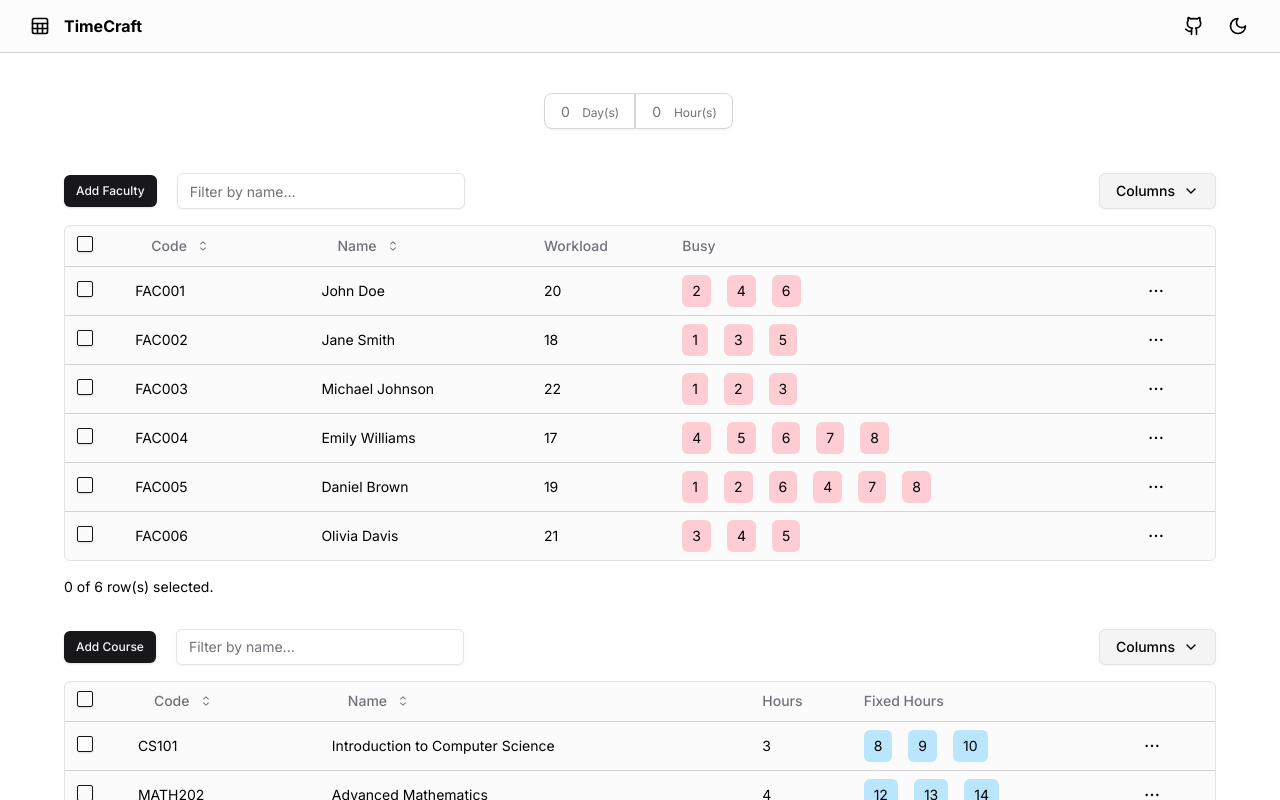
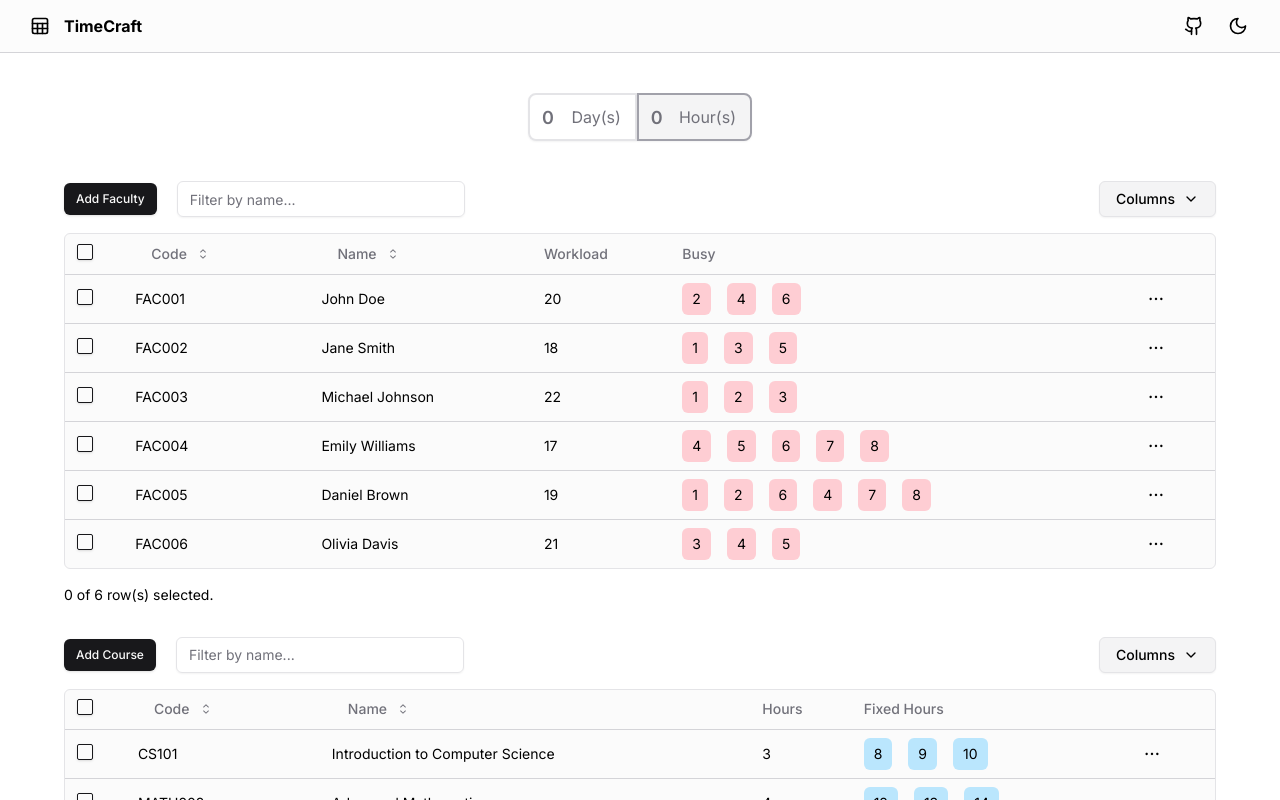
Before and after one commit to DenserMeerkat/timecraft-frontend, a Next.js app: page / in a window 1280 px wide. Shown: the top 800 px of the page. Built offline with nearby package versions, Linux system fonts and the light colour scheme.

Commit message:
Updated Field Size

```diff
--- a/components/Fields.tsx
+++ b/components/Fields.tsx
@@ -19,7 +19,7 @@ const Test = () => {
   } = state;
   return (
     <div className="max-w-7xl mx-auto pt-10 py-6 px-2 sm:px4 md:px-6">
-      <div className="mx-auto max-w-[12rem] h-10 flex">
+      <div className="mx-auto max-w-[14rem] h-12 flex">
         <CustomInput
           defaultVal={days}
           direction={"l"}
--- a/components/common/CustomInput.tsx
+++ b/components/common/CustomInput.tsx
@@ -8,9 +8,9 @@ const CustomInput = (props: any) => {
   const updateContext = props.updateContext;
   const [inputValue, setInputValue] = useState(defaultVal);
   const commonClasses =
-    "ml-2 m-0 pl-4 rounded-none border-0 focus-visible:ring-0 focus-visible:bg-zinc-100 focus-visible:dark:bg-zinc-900 focus-visible:border-zinc-400 focus-visible:dark:border-zinc-500 ";
-  const directionalClass = `border border-zinc-300 dark:border-zinc-800
-  ${direction === "l" ? "rounded-l-lg w-[5.7rem]" : "rounded-r-lg w-[6.1rem]"}`;
+    "ml-2 m-0 pl-3 h-12 rounded-none border-0 focus-visible:ring-0 focus-visible:bg-zinc-100 focus-visible:dark:bg-zinc-900 focus-visible:border-zinc-400 focus-visible:dark:border-zinc-500 text-lg font-semibold";
+  const directionalClass = `border-2 border-zinc-200 dark:border-zinc-800
+  ${direction === "l" ? "rounded-l-lg w-[6.8rem]" : "rounded-r-lg w-[7.2rem]"}`;
   const handleInputChange = (event: ChangeEvent<HTMLInputElement>) => {
     const newValue = event.target.value;
 
@@ -27,10 +27,11 @@ const CustomInput = (props: any) => {
         type="number"
         value={inputValue}
         placeholder="0"
+        autoFocus
         onChange={handleInputChange}
         className={`${commonClasses} ${directionalClass}`}
       />
-      <p className="absolute top-3 right-4 text-xs text-zinc-500 pointer-events-none">
+      <p className="absolute top-3 right-4 text-md text-zinc-500 pointer-events-none">
         {suffix}
       </p>
     </div>
```
